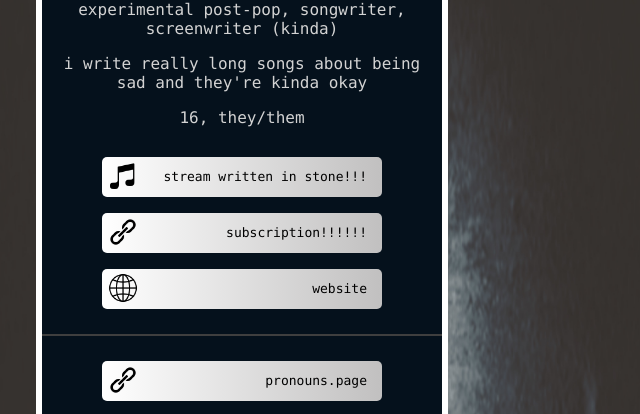
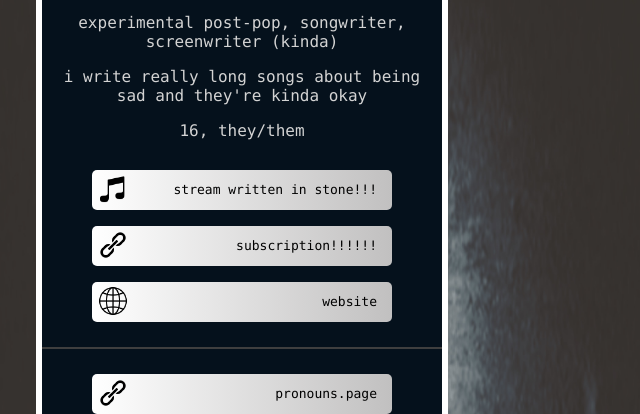
Before and after one commit to katsumashi/katsumashi.github.io, a plain HTML site: page index.html in a window 1280 px wide. Shown: the part 217-631 px from the top of the page, without its empty margins (398-1038 px from the left). Drawn offline with Linux system fonts and the light colour scheme.

Commit message:
added padding and made the buttons a little wider

```diff
--- a/style.css
+++ b/style.css
@@ -1,3 +1,7 @@
+html {
+    padding: 1%;
+}
+
 body {
     font-family: "Menlo", system-ui, -apple-system, BlinkMacSystemFont, 'Segoe UI', Roboto, Oxygen, Ubuntu, Cantarell, 'Open Sans', 'Helvetica Neue', sans-serif;
     color: lightgray;
@@ -62,7 +66,7 @@ p {
     display: block;
     margin: auto;
     margin-top: 0;
-    width: 70%;
+    width: 75%;
     height: 40px;
     border: 0px solid white;
     padding-right: 15px;
@@ -75,7 +79,7 @@ p {
     transition: 0.3s;
 }
 .buttons1:hover {
-    width: 80%;
+    width: 85%;
     transition: 0.3s;
     filter: brightness(150%);
 }
```
